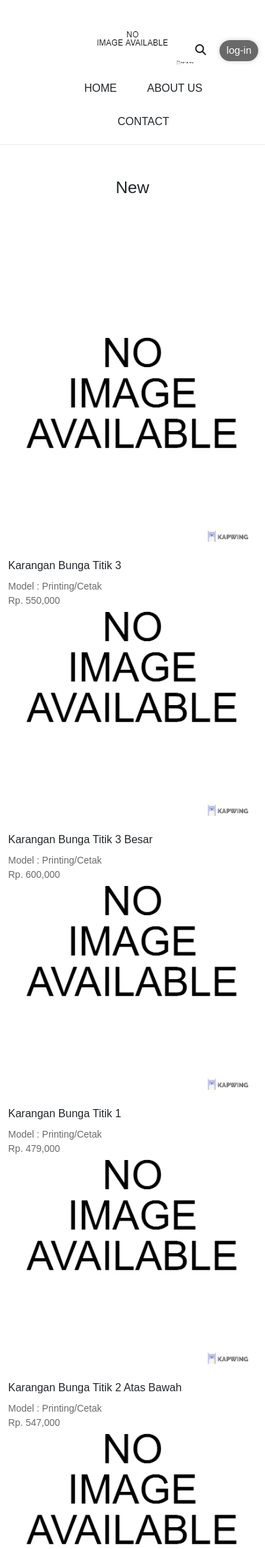
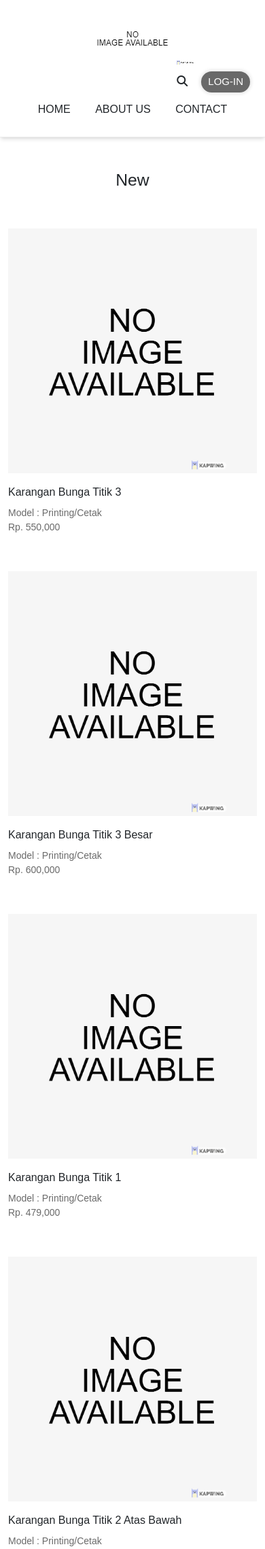
Before and after one commit to Evan-Pram/KP-Holy-Florist, a PHP site: page /index.php in a window 390 px wide. Shown: the top 2278 px of the page at 68% size. Run offline with PHP 8.4, Linux system fonts and the light colour scheme; data comes from the database, SQL or seed files in the repository; some libraries are stand-ins or nearby versions; some web fonts are replaced.

Commit message:
responsif home, detail order dan admin

```diff
--- a/Web/Asset/css/style.css
+++ b/Web/Asset/css/style.css
@@ -568,6 +568,68 @@ body {
     font-size: 14px !important;
     padding: 8px 12px !important;
   }
+  .section-navbar {
+    box-shadow: 0 4px 6px -1px rgba(0, 0, 0, 0.1), 0 2px 4px -2px rgba(0, 0, 0, 0.1);
+  }
+  a.user-logout-button {
+    text-transform: uppercase;
+  }
+  .navbar-feature {
+    position: relative !important;
+  }
+  .container-md.mx-auto.position-relative ul.navbar-menu {
+    padding-left: 0;
+  }
+  .container-md.mx-auto.position-relative ul.navbar-menu li {
+    padding: 12px 16px;
+  }
+  .section-1-home .section-home-main .post-container {
+    height: auto;
+  }
+  .section-1-home .section-home-main .post-container a {
+    display: block;
+    position: relative;
+  }
+  .mobile-image-container {
+    position: relative;
+    height: 360px;
+    width: 100%;
+    background: #f6f6f6;
+    overflow: hidden;
+  }
+  .section-1-home .section-home-main .post-container a .item-image-home {
+    position: absolute;
+    top: 50%;
+    left: 50%;
+    transform: translateX(-50%) translateY(-50%);
+    height: 100%;
+    width: auto;
+  }
+  .section-1-home .section-home-main .page-number ul {
+    padding-left: 0;
+  }
+  .section-1-home .section-home-main .page-number ul li a {
+    padding: 16px 21px;
+    box-shadow: 0 4px 6px -1px rgba(0, 0, 0, 0.1), 0 2px 4px -2px rgba(0, 0, 0, 0.1);
+    display: block;
+    width: 48px;
+  }
+  .row.gx-5 {
+    --bs-gutter-x: 0;
+    padding: 0 12px;
+  }
+  section.footer-section ul.footer-socmed li {
+    padding: 0 8px;
+  }
+  section.footer-section ul.footer-socmed li i.fab.fa-instagram {
+    font-size: 32px;
+  }
+  section.footer-section ul.footer-payment-choice li {
+    padding: 0 4px;
+  }
+  section.footer-section ul.footer-payment-choice li i.fab.fa-cc-visa {
+    font-size: 32px;
+  }
 }
 .prelative {
   margin: 30px;
--- a/Web/Asset/css/style.less
+++ b/Web/Asset/css/style.less
@@ -515,6 +515,91 @@ body{
             padding: 8px 12px !important;
         }
     }
+
+    .section-navbar{
+        box-shadow: 0 4px 6px -1px rgb(0 0 0 / 0.1), 0 2px 4px -2px rgb(0 0 0 / 0.1);
+    }
+
+    a.user-logout-button{
+        text-transform: uppercase;
+    }
+
+    .navbar-feature{
+        position: relative !important;
+        ul.mb-0.d-flex.justify-content-end{
+
+        }
+    }
+
+    .container-md.mx-auto.position-relative{
+        ul.navbar-menu{
+            padding-left: 0;
+            li{
+                padding: 12px 16px;
+            }
+        }
+    }
+
+    .section-1-home .section-home-main .post-container{
+        height: auto;
+    }
+
+    .section-1-home .section-home-main .post-container a{
+        display: block;
+        position: relative;
+    }
+
+    .mobile-image-container{
+        position: relative;
+        height: 360px;
+        width: 100%;
+        background: #f6f6f6;
+        overflow: hidden;
+    }
+
+    .section-1-home .section-home-main .post-container a .item-image-home{
+        position: absolute;
+        top: 50%;
+        left: 50%;
+        transform: translateX(-50%) translateY(-50%);
+        height: 100%;
+        width: auto;
+    }
+
+    .section-1-home .section-home-main .page-number ul{
+        padding-left: 0;
+    }
+
+    .section-1-home .section-home-main .page-number ul li a{
+        padding: 16px 21px;
+        box-shadow: 0 4px 6px -1px rgb(0 0 0 / 10%), 0 2px 4px -2px rgb(0 0 0 / 10%);
+        display: block;
+        width: 48px;
+    }
+
+    .row.gx-5{
+        --bs-gutter-x: 0;
+        padding: 0 12px;
+    }
+
+    section.footer-section{
+        ul.footer-socmed{
+            li{
+                padding: 0 8px;
+                i.fab.fa-instagram{
+                    font-size: 32px;
+                }
+            }
+        }
+        ul.footer-payment-choice{
+            li{
+                padding: 0 4px;
+                i.fab.fa-cc-visa{
+                    font-size: 32px;
+                }
+            }
+        }
+    }
 }
 
 .prelative {
--- a/Web/index.php
+++ b/Web/index.php
@@ -40,7 +40,9 @@
               <div class="col-md-3">
                 <div class="post-container position-relative">
                   <a href="page-detail.php?id=<?= $listBarang[$i]['id_Barang'] ?>" class="">
+                  <div class="mobile-image-container">
                     <img src="Asset/img/barang/<?= $listBarang[$i]['gambar'] ?>" class="item-image-home"></img>
+                  </div>
                     <p class="item-name pt-3 block">
                       <?php echo $listBarang[$i]['nama'] ?>
                     </p>
--- a/Web/page-detail.php
+++ b/Web/page-detail.php
@@ -29,7 +29,7 @@
         <div class="container-page-detail mx-auto">
             <form  method="post" action="PHP/add-cart.php?id=<?=$idbarang?>" id="form-pesan-barang">
                 <div class="row gx-5">
-                    <div class="col-md-7">
+                    <div class="col-md-7 mobile-image-container-detail">
                         <img src="Asset/img/barang/<?= $barang['gambar'] ?>" alt="" class="w-100">
                     </div>
                     <div class="col-md-5">
```
Also changed, not shown: Web/Asset/css/login.css (+10 -0 lines), Web/Asset/css/login.less (+17 -0 lines), Web/Asset/css/style-admin.less (line endings or trailing spaces).
